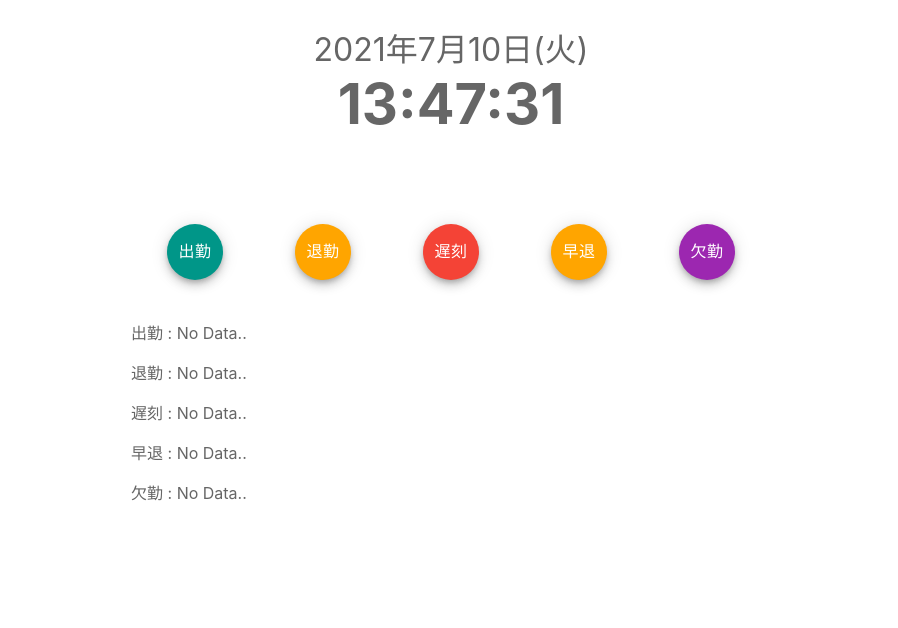
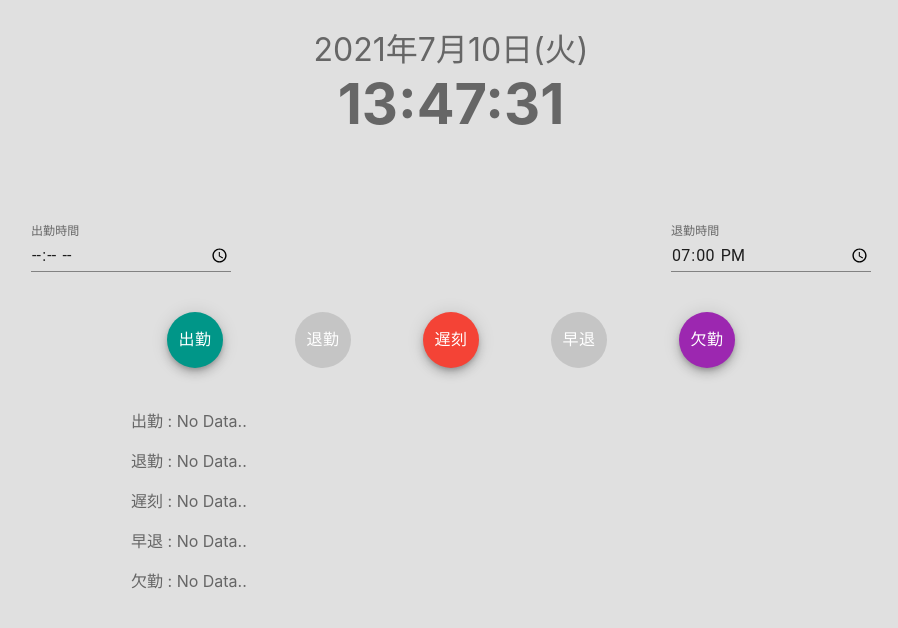
Before and after one commit to Arimuuuura/react-kint, a React (Create React App) app in the folder kint/: page / in a window 1280 px wide. Shown: the top 628 px of the page, without its empty margins (189-1087 px from the left). Built offline with nearby package versions, Linux system fonts and the light colour scheme.

Commit message:
それぞれのボタンのコンポーネントを作成した

```diff
--- a/kint/src/App.js
+++ b/kint/src/App.js
@@ -1,12 +1,16 @@
 import { useState, useEffect } from 'react';
 import { Button } from "./components/Button"
 import { Header } from "./components/Header"
-import { Stamping } from './components/Stamping';
+import { Shift } from './components/Shift';
+import { Status } from './components/Status';
+import { Test } from './components/Test';
 
 const App = () => {
   const [dateTime, setDateTime] = useState('');
   const [ isLoading, setIsLoading ] = useState(true)
+  const [ timeValue, setTimeValue ] = useState('');
   const dayOfWeekStr = [ '日', '月', '火', '水', '木', '金', '土' ];
+  const time = (`${dateTime.years}-${dateTime.month}-${dateTime.date}T${dateTime.hours}:${dateTime.minutes}:${dateTime.seconds}`);
 
   useEffect(() => {
     const timer = setInterval(() => {
@@ -31,8 +35,10 @@ const App = () => {
   return (
     <div>
       <Header dateTime={dateTime} isLoading={isLoading} dayOfWeekStr={dayOfWeekStr} />
-      <Button dateTime={dateTime} />
-      <Stamping />
+      <Shift timeValue={timeValue} setTimeValue={setTimeValue} />
+      <Button time={time} timeValue={timeValue} />
+      <Status />
+      {/* <Test time={time} timeValue={timeValue} /> */}
     </div>
   );
 }
--- a/kint/src/components/Button.js
+++ b/kint/src/components/Button.js
@@ -1,4 +1,5 @@
 import React from 'react';
+import { useState } from 'react';
 import { makeStyles, createStyles } from '@material-ui/core/styles';
 import { Fab } from '@material-ui/core';
 import styled from "styled-components";
@@ -45,6 +46,7 @@ const useStyles = makeStyles(() =>
 const Container = styled.div`
   width: 100%;
   text-align: center;
+  margin-top: 40px;
 `
 
 const BtnContainer = styled.div`
@@ -63,33 +65,51 @@ const Btn = styled(Fab)`
   }
 `
 
-export const Button = ({dateTime}) => {
+export const Button = ({time, timeValue}) => {
   const classes = useStyles();
-  const time = (`${dateTime.years}-${dateTime.month}-${dateTime.date}T${dateTime.hours}:${dateTime.minutes}:${dateTime.seconds}`);
+  const [disabledAttendance, setDisabledAttendance] = useState(false)
+  const [disabledLeaving, setDisabledLeaving] = useState(true)
+  const [disabledBehind, setDisabledBehind] = useState(false)
+  const [disabledLeaveEarly, setDisabledLeaveEarly] = useState(true)
+  const [disabledAbsence, setDisabledAbsence] = useState(false)
 
   const setData = (e) => {
+    const result = time.substring(time.indexOf("T")+1, time.indexOf(":")+3);
+    if (result > timeValue) {
+      console.log('時間を過ぎています');
+    } else {
+      console.log('打刻しました');
+      saveData(e);
+    }
+  }
+
+  const saveData = (e) => {
     // ローカルストレージへ値を保存
     localStorage.setItem(e, time);
     alert(`${e}が押されました`);
-    // console.log(e);
+    setDisabledAttendance(true);
+    setDisabledLeaving(false);
+    setDisabledBehind(true);
+    setDisabledLeaveEarly(false);
+    setDisabledAbsence(true);
   }
 
   return (
     <Container>
       <BtnContainer>
-        <Btn className={classes.Attendance} onClick={(e) => { setData(e.target.innerText) }}>
+        <Btn disabled={disabledAttendance} className={classes.Attendance} onClick={(e) => { setData(e.target.innerText) }}>
           出勤
         </Btn>
-        <Btn className={classes.Leaving} onClick={(e) => { setData(e.target.innerText) }}>
+        <Btn disabled={disabledLeaving} className={classes.Leaving} onClick={(e) => { setData(e.target.innerText) }}>
           退勤
         </Btn>
-        <Btn className={classes.Behind} onClick={(e) => { setData(e.target.innerText) }}>
+        <Btn disabled={disabledBehind} className={classes.Behind} onClick={(e) => { setData(e.target.innerText) }}>
           遅刻
         </Btn>
-        <Btn className={classes.LeaveEarly} onClick={(e) => { setData(e.target.innerText) }}>
+        <Btn disabled={disabledLeaveEarly} className={classes.LeaveEarly} onClick={(e) => { setData(e.target.innerText) }}>
           早退
         </Btn>
-        <Btn className={classes.Absence} onClick={(e) => { setData(e.target.innerText) }}>
+        <Btn disabled={disabledAbsence} className={classes.Absence} onClick={(e) => { setData(e.target.innerText) }}>
           欠勤
         </Btn>
       </BtnContainer>
--- /dev/null
+++ b/kint/src/components/Button/Absence.js
@@ -0,0 +1,22 @@
+import { Fab } from '@material-ui/core';
+import { makeStyles, createStyles } from '@material-ui/core/styles';
+
+const useStyles = makeStyles(() =>
+  createStyles({
+    Absence: {
+      backgroundColor: '#9c27b0',
+      '&:hover': {
+        backgroundColor: '#ce93d8',
+      }
+    }
+  })
+);
+
+export const Absence = ({ onClick, disabledAbsence }) => {
+  const classes = useStyles();
+  return (
+    <Fab className={classes.Absence} onClick={onClick} disabled={disabledAbsence}>
+      欠勤
+    </Fab>
+  )
+}
--- /dev/null
+++ b/kint/src/components/Button/Attendance.js
@@ -0,0 +1,22 @@
+import { Fab } from '@material-ui/core';
+import { makeStyles, createStyles } from '@material-ui/core/styles';
+
+const useStyles = makeStyles(() =>
+  createStyles({
+    Attendance: {
+      backgroundColor: '#009688',
+      '&:hover': {
+        backgroundColor: '#80cbc4',
+      }
+    },
+  })
+);
+
+export const Attendance = ({ onClick, disabledAttendance }) => {
+  const classes = useStyles();
+  return (
+    <Fab className={classes.Attendance} onClick={onClick} disabled={disabledAttendance} >
+      出勤
+    </Fab>
+  )
+}
--- /dev/null
+++ b/kint/src/components/Button/Behind.js
@@ -0,0 +1,22 @@
+import { Fab } from '@material-ui/core';
+import { makeStyles, createStyles } from '@material-ui/core/styles';
+
+const useStyles = makeStyles(() =>
+  createStyles({
+    Behind: {
+      backgroundColor: '#f44336',
+      '&:hover': {
+        backgroundColor: '#ef9a9a',
+      }
+    },
+  })
+);
+
+export const Behind = ({ onClick, disabledBehind }) => {
+  const classes = useStyles();
+  return (
+    <Fab className={classes.Behind} onClick={onClick} disabled={disabledBehind} >
+      遅刻
+    </Fab>
+  )
+}
--- /dev/null
+++ b/kint/src/components/Button/LeaveEarly.js
@@ -0,0 +1,22 @@
+import { Fab } from '@material-ui/core';
+import { makeStyles, createStyles } from '@material-ui/core/styles';
+
+const useStyles = makeStyles(() =>
+  createStyles({
+    LeaveEarly: {
+      backgroundColor: 'orange',
+      '&:hover': {
+        backgroundColor: '#80cbc4',
+      }
+    },
+  })
+);
+
+export const LeaveEarly = ({ onClick, disabledLeaveEarly }) => {
+  const classes = useStyles();
+  return (
+    <Fab className={classes.LeaveEarly} onClick={onClick} disabled={disabledLeaveEarly} >
+      早退
+    </Fab>
+  )
+}
--- /dev/null
+++ b/kint/src/components/Button/Leaving.js
@@ -0,0 +1,22 @@
+import { Fab } from '@material-ui/core';
+import { makeStyles, createStyles } from '@material-ui/core/styles';
+
+const useStyles = makeStyles(() =>
+  createStyles({
+    Leaving: {
+      backgroundColor: 'orange',
+      '&:hover': {
+        backgroundColor: '#80cbc4',
+      }
+    },
+  })
+);
+
+export const Leaving = ({ onClick, disabledLeaving }) => {
+  const classes = useStyles();
+  return (
+    <Fab className={classes.Leaving} onClick={onClick} disabled={disabledLeaving} >
+      退勤
+    </Fab>
+  )
+}
--- /dev/null
+++ b/kint/src/components/Shift.js
@@ -0,0 +1,73 @@
+import React, { useState } from 'react';
+import { makeStyles } from '@material-ui/core/styles';
+import TextField from '@material-ui/core/TextField';
+import styled from 'styled-components';
+
+const useStyles = makeStyles((theme) => ({
+  container: {
+    display: 'flex',
+    flexWrap: 'wrap',
+  },
+  textField: {
+    marginLeft: theme.spacing(1),
+    marginRight: theme.spacing(1),
+    width: 200,
+  },
+}));
+
+const Container = styled.div`
+  width: 100%;
+  text-align: center;
+`
+
+const FormContainer = styled.div`
+  text-align: center;
+  display: flex;
+  flex-wrap: wrap;
+  justify-content: space-around;
+  margin: 0 auto;
+`
+
+export const Shift = ({ timeValue, setTimeValue }) => {
+  const classes = useStyles();
+  // console.log(timeValue);
+  // console.log(setTimeValue);
+
+  return (
+    <Container>
+      <FormContainer>
+        <form className={classes.container} noValidate>
+          <TextField
+            id="time"
+            label="出勤時間"
+            type="time"
+            // defaultValue="10:00"
+            className={classes.textField}
+            InputLabelProps={{
+              shrink: true,
+            }}
+            inputProps={{
+              step: 300, // 5 min
+            }}
+            onChange={(e) => setTimeValue(e.target.value)}
+          />
+        </form>
+        <form className={classes.container} noValidate>
+          <TextField
+            id="time"
+            label="退勤時間"
+            type="time"
+            defaultValue="19:00"
+            className={classes.textField}
+            InputLabelProps={{
+              shrink: true,
+            }}
+            inputProps={{
+              step: 300, // 5 min
+            }}
+          />
+        </form>
+      </FormContainer>
+    </Container>
+  );
+}
--- a/kint/src/components/Stamping.js
+++ b/kint/src/components/Status.js
@@ -15,7 +15,7 @@ const Text = styled.p`
   font-size: 16px;
 `
 
-export const Stamping = () => {
+export const Status = () => {
   // ローカルストレージから値を取得
   const attendance = localStorage.getItem('出勤');
   const leaving = localStorage.getItem('退勤');
--- /dev/null
+++ b/kint/src/components/Test.js
@@ -0,0 +1,69 @@
+import React from 'react';
+import { useState } from 'react';
+import { Absence } from './Button/Absence';
+import { Attendance } from './Button/Attendance';
+import { Behind } from './Button/Behind';
+import { LeaveEarly } from './Button/LeaveEarly';
+import { Leaving } from './Button/Leaving';
+import styled from "styled-components";
+
+const Container = styled.div`
+  width: 100%;
+  text-align: center;
+  margin-top: 40px;
+`
+
+const StampingContainer = styled.div`
+  width: 50%;
+  text-align: center;
+  display: flex;
+  flex-wrap: wrap;
+  justify-content: space-around;
+  margin: 0 auto;
+  & span {
+    color: white;
+    font-size: 16px;
+  }
+`
+
+export const Test = ({time, timeValue}) => {
+  const [disabledAttendance, setDisabledAttendance] = useState(false)
+  const [disabledLeaving, setDisabledLeaving] = useState(true)
+  const [disabledBehind, setDisabledBehind] = useState(false)
+  const [disabledLeaveEarly, setDisabledLeaveEarly] = useState(true)
+  const [disabledAbsence, setDisabledAbsence] = useState(false)
+
+  const onClick = (e) => {
+    const result = time.substring(time.indexOf("T")+1, time.indexOf(":")+3);
+    if (result > timeValue) {
+      console.log('時間を過ぎています');
+    } else {
+      console.log('打刻しました');
+      saveData(e);
+    }
+  }
+
+  const saveData = (e) => {
+    // ローカルストレージへ値を保存
+    const key = (e.target.innerText);
+    localStorage.setItem(key, time);
+    alert(`${key}が押されました`);
+    setDisabledAttendance(true);
+    setDisabledLeaving(false);
+    setDisabledBehind(true);
+    setDisabledLeaveEarly(false);
+    setDisabledAbsence(true);
+  }
+
+  return (
+    <Container>
+      <StampingContainer>
+        <Attendance disabled={disabledAttendance} onClick={onClick} />
+        <Leaving disabled={disabledLeaving} onClick={onClick} />
+        <Behind disabled={disabledBehind} onClick={onClick} />
+        <LeaveEarly disabled={disabledLeaveEarly} onClick={onClick} />
+        <Absence disabled={disabledAbsence} onClick={onClick} />
+      </StampingContainer>
+    </Container>
+  )
+}
--- a/kint/src/index.css
+++ b/kint/src/index.css
@@ -5,6 +5,7 @@ body {
     sans-serif;
   -webkit-font-smoothing: antialiased;
   -moz-osx-font-smoothing: grayscale;
+  background-color: #e0e0e0;
 }
 
 code {
```
Also changed, not shown: 1 other file (tests, documents, lock files or other folders).
